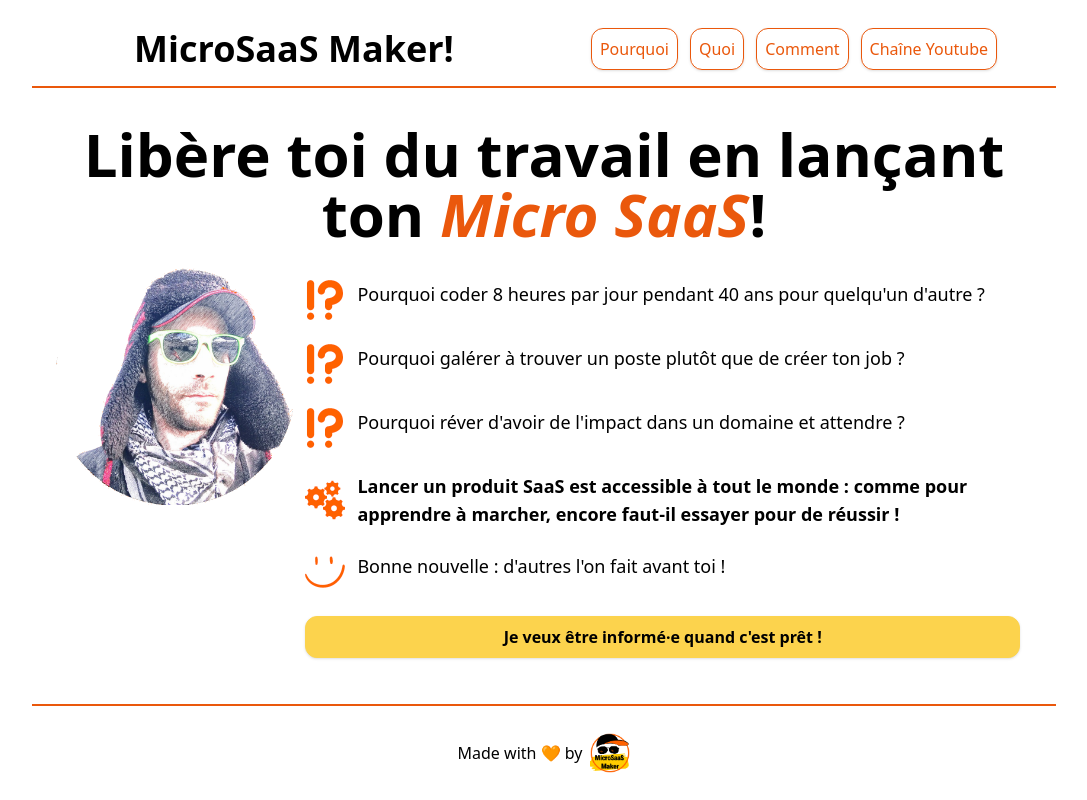
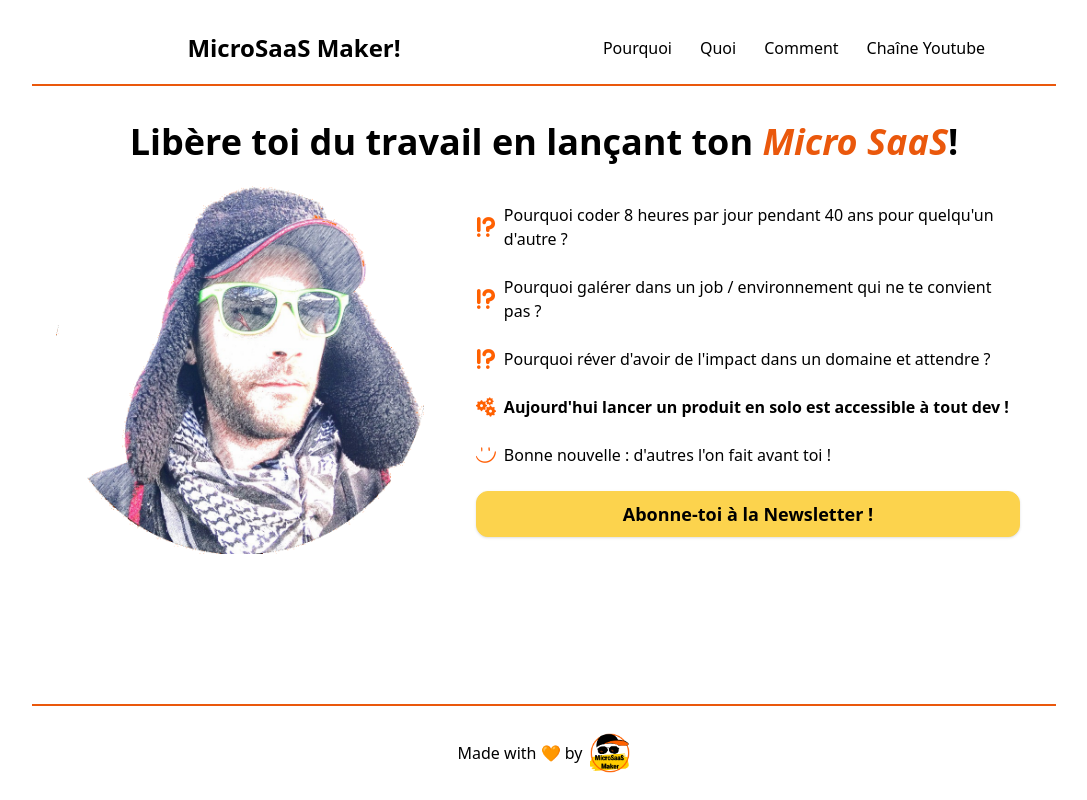
Before and after one commit to Maeevick/microsaasmaker, a Next.js app: page / in a window 1280 px wide. Shown: the whole page, without its empty margins (96-1183 px from the left). Built offline with nearby package versions, Linux system fonts and the light colour scheme.

Commit message:
feat: improve copywriting

```diff
--- a/components/bullet-point.tsx
+++ b/components/bullet-point.tsx
@@ -9,10 +9,10 @@
 const BulletPoint = ({ img, content, isBold = false }: BulletPointProps) => {
     return (
         <div className="flex m-3">
-            <div className="w-[40px] min-w-[40px] flex items-center">
-                <Image src={img} width={40} height={40} alt="" />
+            <div className="w-[20px] min-w-[20px] flex items-center">
+                <Image src={img} width={20} height={20} alt="" />
             </div>
-            <p className={`text-left text-lg mx-3 ${isBold ? 'font-bold' : ''}`}>{content}</p>
+            <p className={`text-left mx-2 ${isBold ? 'font-bold' : ''}`}>{content}</p>
         </div>
     )
 }
--- a/components/call-to-action/subscribe.tsx
+++ b/components/call-to-action/subscribe.tsx
@@ -24,7 +24,6 @@
                 email: target.email.value,
             }),
         })
-        const result = await response.json()
 
         handleClose()
     }
@@ -32,7 +31,7 @@
     return (
         <>
             <button className="block m-3 p-2 bg-amber-300 border border-amber-300 hover:bg-orange-600 shadow rounded-xl font-bold text-center outline-none focus:outline-none" type="button" onClick={handleOpen}>
-                Je veux être informé&#183;e quand c'est prêt !
+                <span className="text-lg">Abonne-toi à la Newsletter !</span>
             </button>
             {showModal && (
                 <>
@@ -40,23 +39,24 @@
                         <div className="relative w-auto my-6 mx-auto max-w-3xl">
                             <div className="border-0 rounded-lg shadow-lg relative flex flex-col w-full bg-white outline-none focus:outline-none">
                                 <div className="flex items-start justify-between p-5 border-b border-solid border-slate-200 rounded-t">
-                                    <p className="text-xl font-semibold grow text-start">Le lancement approche !</p>
-                                    <button className="bg-transparent border-0 text-black leading-none font-semibold" onClick={handleClose}>
+                                    <p className="text-2xl font-semibold grow text-start">La newsletter exclusive qui accompagne la chaîne Youtube.</p>
+                                    <button className="ml-6 bg-transparent border-0 text-black leading-none font-semibold" onClick={handleClose}>
                                         <span className="text-xl text-orange-600">×</span>
                                     </button>
                                 </div>
-                                <div className="relative p-6 flex-auto">
+                                <div className="relative p-6 flex-col">
+                                    <p className="font-bold text-start">Reçois un mail par semaine, avec tout ce qu'il faut pour lancer ton MicroSaaS :</p>
+                                    <p className="text-start">... de la tech, du produit, du business, l'essentiel et l'indispensable pour gagner ta liberté.</p>
                                     <form onSubmit={handleSubmit}>
-                                        <div className="flex justify-end items-center ">
-                                            <label htmlFor="firstname">ton prénom / pseudo :</label>
-                                            <input required placeholder="prénom / pseudo" className="m-3 p-2 border border-amber-300 shadow rounded-xl" type="text" id="firstname" name="firstname" />
+                                        <div className="flex justify-around m-3">
+                                            <input required placeholder="ton prénom / pseudo" className="m-3 p-2 border border-amber-300 shadow rounded-xl" type="text" id="firstname" name="firstname" />
+                                            <input required placeholder="ton email" className="m-3 p-2 border border-amber-300 shadow rounded-xl" type="text" id="email" name="email" pattern="^.+@.+\.\w+$" />
+                                            <button className="m-3 p-2 bg-amber-300 border border-amber-300 hover:bg-orange-600 shadow rounded-xl font-bold text-center outline-none focus:outline-none" type="submit">Valider</button>
                                         </div>
-                                        <div className="flex justify-end items-center ">
-                                            <label htmlFor="email">ton email de contact :</label>
-                                            <input required placeholder="email@domain.ext" className="m-3 p-2 border border-amber-300 shadow rounded-xl" type="text" id="email" name="email" pattern="^.+@.+\.\w+$" />
-                                        </div>
-                                        <button className="m-3 p-2 bg-amber-300 border border-amber-300 hover:bg-orange-600 shadow rounded-xl font-bold text-center outline-none focus:outline-none" type="submit">Valider</button>
                                     </form>
+                                </div>
+                                <div className="flex justify-center p-2 border-t border-solid border-slate-200 rounded-t">
+                                    <p className="italic">&#9888; Ton mail ne sera jamais partagé avec personne &#9888;</p>
                                 </div>
                             </div>
                         </div>
--- a/components/header.tsx
+++ b/components/header.tsx
@@ -2,7 +2,7 @@
 
 const HomeTitle = () => {
     return (
-        <p className="text-4xl font-bold md:whitespace-nowrap w-full">
+        <p className="text-2xl font-bold md:whitespace-nowrap w-full">
             <Link href="/">MicroSaaS Maker!</Link>
         </p>
     )
@@ -11,10 +11,10 @@
 const NavBar = () => {
     return (
         <nav className="w-full flex space-x-3 justify-center text-[0.8rem] md:text-base">
-            <Link href={{ pathname: '/[title]', query: { title: 'pourquoi' } }} className="my-1 p-2 text-center text-orange-600 border border-orange-600 rounded-xl hover:text-black hover:bg-orange-600 shadow">Pourquoi</Link>
-            <Link href={{ pathname: '/[title]', query: { title: 'quoi' } }} className="my-1 p-2 text-center text-orange-600 border border-orange-600 rounded-xl hover:text-black hover:bg-orange-600 shadow">Quoi</Link>
-            <Link href={{ pathname: '/[title]', query: { title: 'comment' } }} className="my-1 p-2 text-center text-orange-600 border border-orange-600 rounded-xl hover:text-black hover:bg-orange-600 shadow">Comment</Link>
-            <a className="my-1 p-2 text-center text-orange-600 border border-orange-600 rounded-xl hover:text-black hover:bg-orange-600 shadow" href="https://www.youtube.com/channel/UCmCyGWHYIjGBdRdDigT2Erg" target="_blank">Chaîne Youtube</a>
+            <Link href={{ pathname: '/[title]', query: { title: 'pourquoi' } }} className="my-1 p-2 text-center hover:text-orange-600 hover:text-orange-600">Pourquoi</Link>
+            <Link href={{ pathname: '/[title]', query: { title: 'quoi' } }} className="my-1 p-2 text-center hover:text-orange-600 hover:text-orange-600">Quoi</Link>
+            <Link href={{ pathname: '/[title]', query: { title: 'comment' } }} className="my-1 p-2 text-center hover:text-orange-600 hover:text-orange-600">Comment</Link>
+            <a className="my-1 p-2 text-center hover:text-orange-600 hover:text-orange-600" href="https://www.youtube.com/channel/UCmCyGWHYIjGBdRdDigT2Erg" target="_blank">Chaîne Youtube</a>
         </nav>
     )
 }
--- a/pages/index.tsx
+++ b/pages/index.tsx
@@ -9,16 +9,16 @@
 const Home: NextPage = () => {
   return (
     <>
-      <h1 className="m-6 text-xl md:text-6xl"><strong>Libère toi du travail en lançant ton <span className="text-orange-600"><em>Micro SaaS</em></span>!</strong></h1>
-      <section className="flex flex-col md:flex-row">
+      <h1 className="m-6 text-xl md:text-4xl"><strong>Libère toi du travail en lançant ton <span className="text-orange-600"><em>Micro SaaS</em></span>!</strong></h1>
+      <section className="flex flex-col items-center md:flex-row">
         <div className="shrink max-w-sm">
           <Image src="/myself.png" width={400} height={400} alt="" />
         </div>
-        <div className="flex flex-col md:justify-center">
+        <div className="flex flex-col md:justify-center md:ml-10">
           <BulletPoint content="Pourquoi coder 8 heures par jour pendant 40 ans pour quelqu'un d'autre ?" img="/why.png" />
-          <BulletPoint content="Pourquoi galérer à trouver un poste plutôt que de créer ton job ?" img="/why.png" />
+          <BulletPoint content="Pourquoi galérer dans un job / environnement qui ne te convient pas ?" img="/why.png" />
           <BulletPoint content="Pourquoi réver d'avoir de l'impact dans un domaine et attendre ?" img="/why.png" />
-          <BulletPoint content="Lancer un produit SaaS est accessible à tout le monde : comme pour apprendre à marcher, encore faut-il essayer pour de réussir !" img="/gear.png" isBold={true} />
+          <BulletPoint content="Aujourd'hui lancer un produit en solo est accessible à tout dev !" img="/gear.png" isBold={true} />
           <BulletPoint content="Bonne nouvelle : d'autres l'on fait avant toi !" img="/smile.png" />
 
           <CallToAction />
```
